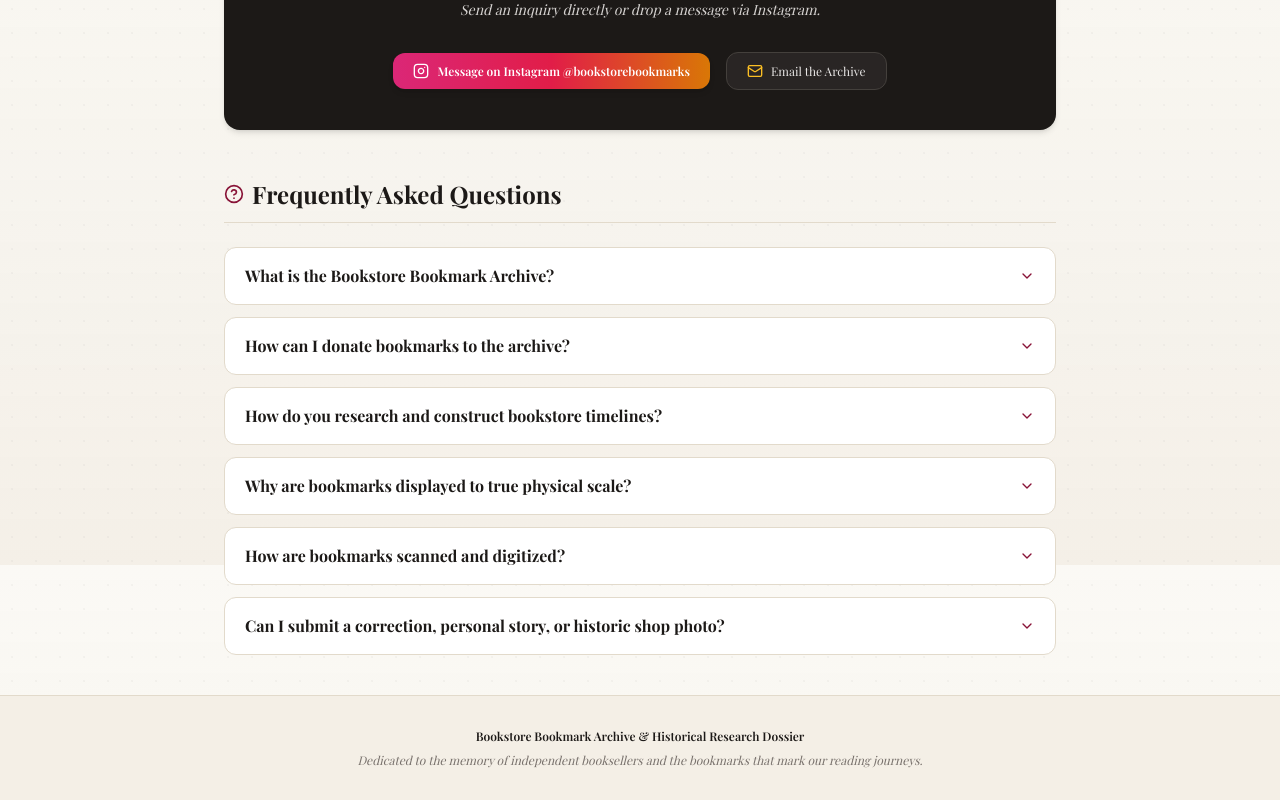
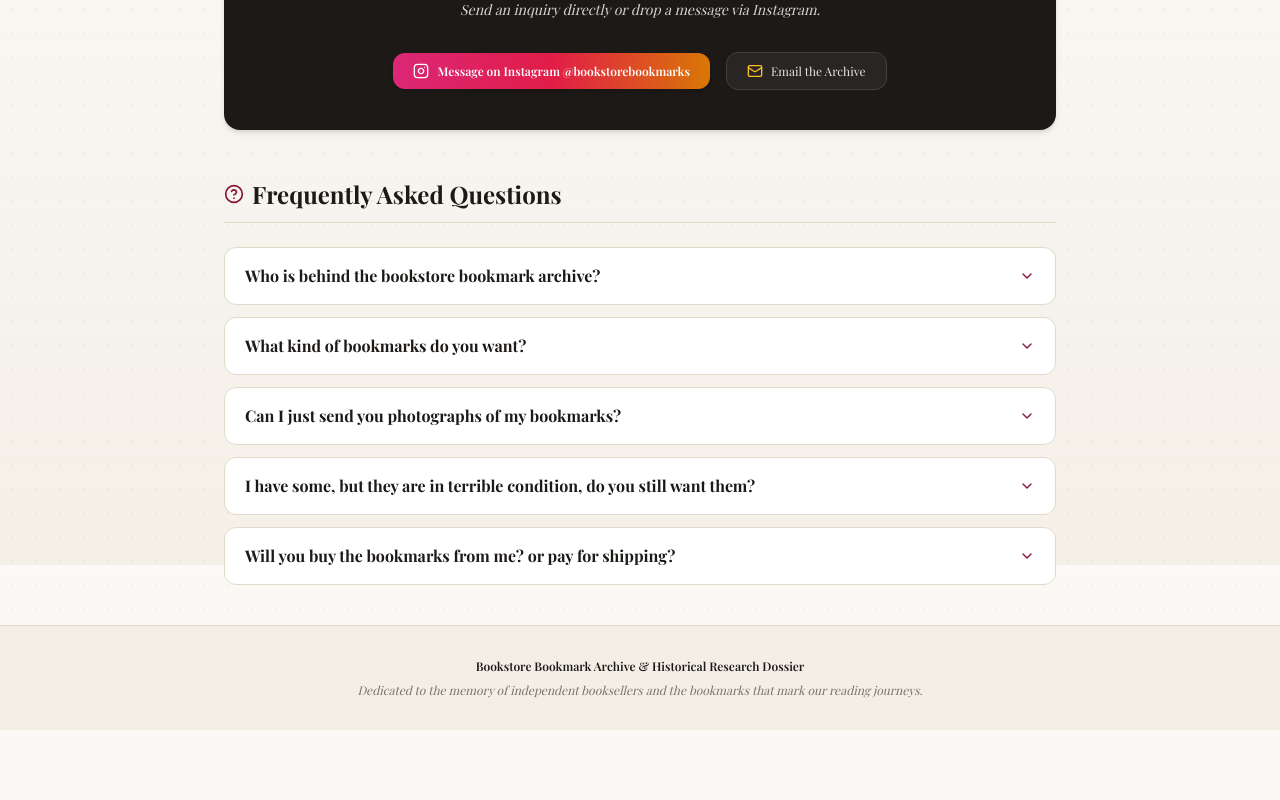
Before and after one commit to jarachristensen/bookstorebookmarks, a Next.js app: page /contact in a window 1280 px wide. Shown: the part 1035-1835 px from the top of the page. After the commit the page ends 1765 px from the top, so only its background shows below. Built offline with nearby package versions, Linux system fonts and the light colour scheme; a web font is replaced by a local one.

Commit message:
feat(faq): update FAQ questions and answers with curator bio, physical collection focus, and donation details

```diff
--- a/components/ui/FAQAccordion.tsx
+++ b/components/ui/FAQAccordion.tsx
@@ -11,67 +11,42 @@ export interface FAQItem {
 
 const DEFAULT_FAQS: FAQItem[] = [
   {
-    question: "What is the Bookstore Bookmark Archive?",
+    question: "Who is behind the bookstore bookmark archive?",
     answer: (
       <p>
-        The Bookstore Bookmark Archive is an independent digital preservation project dedicated to scanning, cataloging, and researching bookstore bookmarks and the cultural history of the independent bookshops that created and distributed them.
+        My name is Jara. If it's not already obvious, I love ephemera, books, city histories and collecting things. Bookstore bookmarks neatly covers all of the above.
       </p>
     ),
   },
   {
-    question: "How can I donate bookmarks to the archive?",
+    question: "What kind of bookmarks do you want?",
     answer: (
       <p>
-        We gladly accept physical bookmark donations! Every donated specimen is high-resolution photographed, cataloged with physical dimensions, and researched. We also add a permanent note attributing you for the donation. Please visit our{" "}
-        <Link href="/contact" className="text-archival-oxblood font-semibold hover:underline">
-          Contact page
-        </Link>{" "}
-        to request our curatorial mailing address.
+        Any bookstore bookmark. New or old, modern or outdated. Eventually I will be adding a separate library for...well...libraries! So any library bookmarks are also welcome. Online bookstore bookmarks are welcome, as are author/publisher bookmarks.
       </p>
     ),
   },
   {
-    question: "How do you research and construct bookstore timelines?",
+    question: "Can I just send you photographs of my bookmarks?",
     answer: (
       <p>
-        We cross-examine primary historical sources including newspaper archives, grand opening announcements, vintage storefront advertisements, city directories, and first-hand accounts from former booksellers and patrons to reconstruct accurate dates, relocations, and lore.
+        Currently I am only cataloging items I have in my physical possession. Part of this project is organizing and protecting the bookmarks to ensure they are around for many decades to come.
       </p>
     ),
   },
   {
-    question: "Why are bookmarks displayed to true physical scale?",
+    question: "I have some, but they are in terrible condition, do you still want them?",
     answer: (
       <p>
-        Unlike uniform thumbnail galleries, our Archival Specimen Tray renders bookmarks proportional to their exact physical inch measurements (e.g., 2.25″ × 7.5″) on a velvet collector's tray so you can experience the true physical format, proportions, and tactile feel of each piece.
+        Anything you have a question about, you can send me a picture on instagram or through email. Don't be afraid to ask! I don't mind damaged bookmarks, especially if I don't have it in my collection.
       </p>
     ),
   },
   {
-    question: "How are bookmarks scanned and digitized?",
+    question: "Will you buy the bookmarks from me? or pay for shipping?",
     answer: (
       <p>
-        Specimens are captured with archival precision, preserving delicate paper textures, deckled edges, letterpress ink impressions, and reverse-side stamps.
-      </p>
-    ),
-  },
-  {
-    question: "Can I submit a correction, personal story, or historic shop photo?",
-    answer: (
-      <p>
-        Yes! If you worked at one of these legendary bookstores, remember visiting, or have historic photographs or corrections to share, we would love to hear from you. Reach out via our{" "}
-        <Link href="/contact" className="text-archival-oxblood font-semibold hover:underline">
-          Contact page
-        </Link>{" "}
-        or on Instagram at{" "}
-        <a
-          href="https://www.instagram.com/bookstorebookmarks"
-          target="_blank"
-          rel="noopener noreferrer"
-          className="text-archival-oxblood font-semibold hover:underline font-mono"
-        >
-          @bookstorebookmarks
-        </a>
-        .
+        This is entirely possible, just send me an email letting me know how many you have/what you are asking. I would be happy to put forth some money to expand this collection.
       </p>
     ),
   },
```
